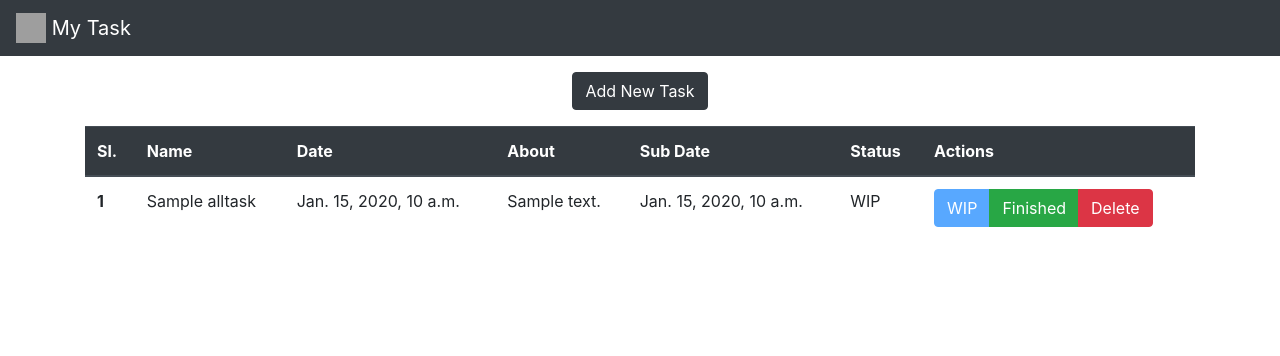
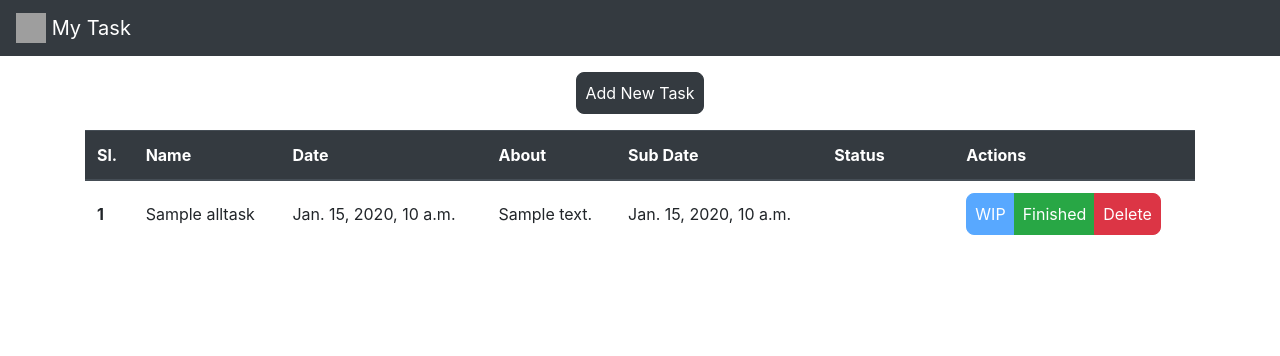
Before and after one commit to d-shaktiranjan/WebifyTask, a Django app: page / in a window 1280 px wide. Shown: the top 356 px of the page. Run offline with Django 3.2, Linux system fonts and the light colour scheme; tables that the repository leaves empty hold one stand-in row (values such as "Sample post"); grey boxes are pictures that could not be loaded.

Commit message:
minor UI changes

```diff
--- /dev/null
+++ b/static/index.css
@@ -0,0 +1,18 @@
+:root {
+    --paddingUniv: 0.5rem;
+}
+
+.status {
+    text-align: center;
+    padding: var(--paddingUniv);
+    width: 6rem;
+    border-radius: var(--paddingUniv);
+    font-weight: bold;
+    color: white;
+    height: 42px;
+}
+
+.btn {
+    padding: var(--paddingUniv);
+    border-radius: var(--paddingUniv);
+}
--- a/task/settings.py
+++ b/task/settings.py
@@ -119,3 +119,8 @@ USE_TZ = True
 # https://docs.djangoproject.com/en/3.1/howto/static-files/
 
 STATIC_URL = '/static/'
+
+STATICFILES_DIRS = [
+    BASE_DIR / "static",
+    '/var/www/static/',
+]
--- a/templates/index.html
+++ b/templates/index.html
@@ -9,6 +9,11 @@
     <!-- Bootstrap CSS -->
     <link rel="stylesheet" href="https://cdn.jsdelivr.net/npm/bootstrap@4.5.3/dist/css/bootstrap.min.css"
         integrity="sha384-TX8t27EcRE3e/ihU7zmQxVncDAy5uIKz4rEkgIXeMed4M0jlfIDPvg6uqKI2xXr2" crossorigin="anonymous">
+
+    {% load static %}
+
+    <!-- Ext. CSS -->
+    <link rel="stylesheet" href="{% static 'index.css' %}">
 
     <title>My Task</title>
 </head>
@@ -59,7 +64,7 @@
         </div>
     </div>
 
-    <div class="container my-3">
+    <div class="container">
         <table class="table">
             <thead class="thead-dark">
                 <tr>
@@ -76,12 +81,16 @@
 
                 {% for task in tasks %}
                 <tr>
-                    <th scope="row">{{forloop.counter}}</th>
-                    <td>{{task.taskName}}</td>
-                    <td>{{task.dateTime}}</td>
-                    <td>{{task.about}}</td>
-                    <td>{{task.subDateTime}}</td>
-                    <td class="bg-{{task.sColor}}">{{task.status}}</td>
+                    <th class="align-middle" scope="row">{{forloop.counter}}</th>
+                    <td class="align-middle">{{task.taskName}}</td>
+                    <td class="align-middle">{{task.dateTime}}</td>
+                    <td class="align-middle">{{task.about}}</td>
+                    <td class="align-middle">{{task.subDateTime}}</td>
+                    <td>
+                        <div class="bg-{{task.sColor}} status">
+                            {{task.status}}
+                        </div>
+                    </td>
                     <td>
                         <div class="btn-group" role="group" aria-label="Basic example">
                             <button onclick="location.href='/wip/{{task.slug}}'" type="button" class="btn btn-primary"
```
